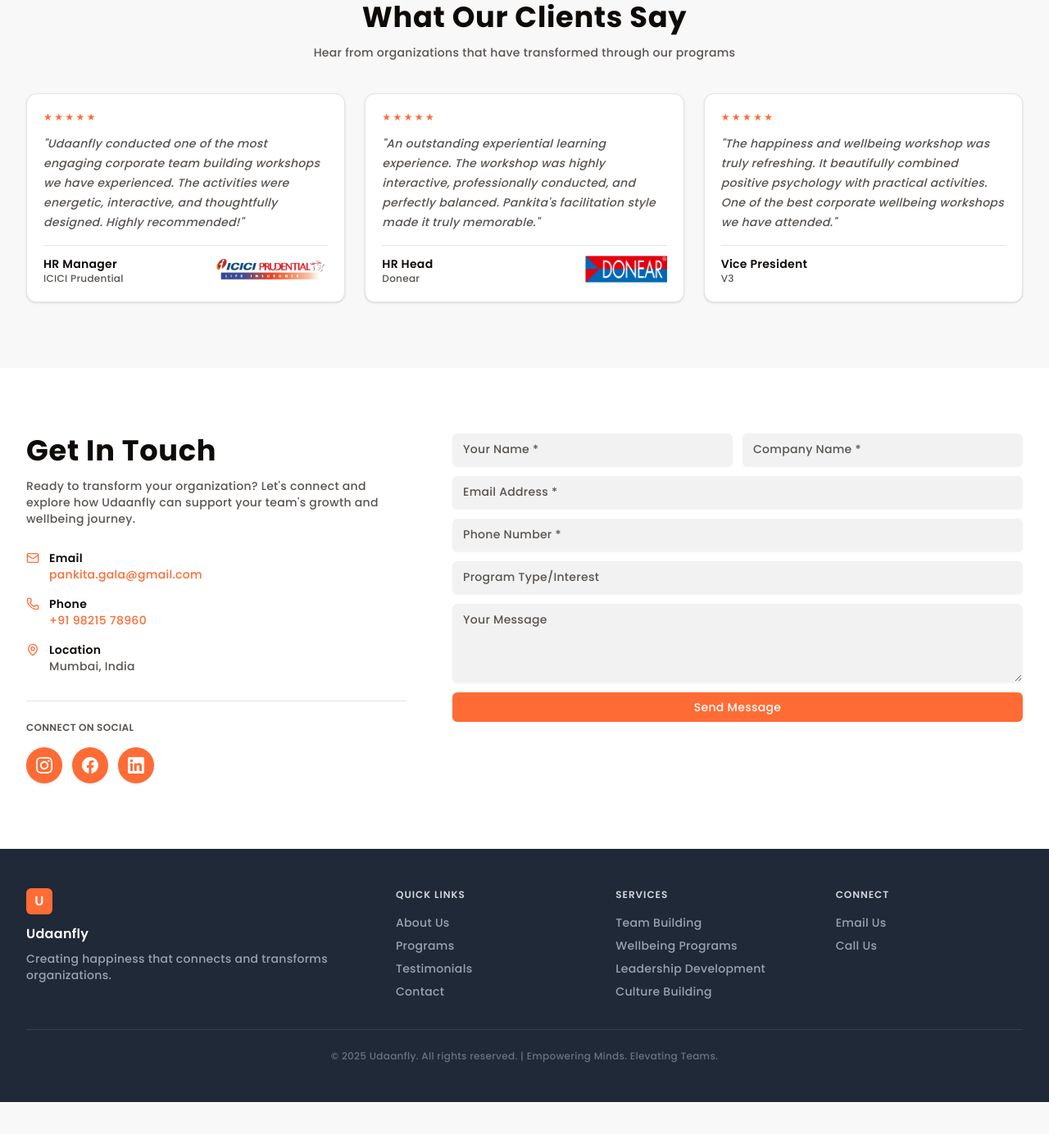
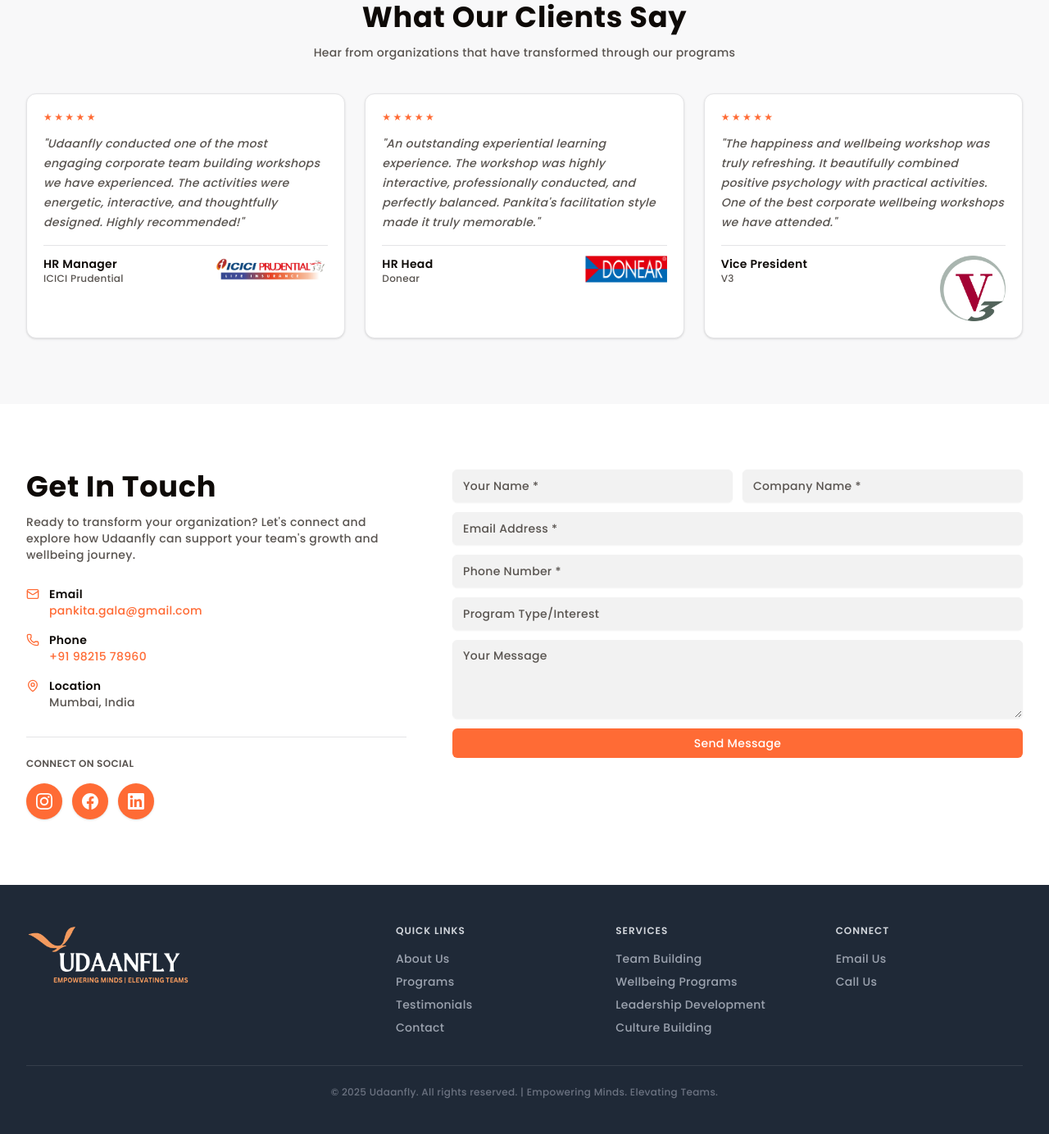
Before and after one commit to mandarj-dev/udaan-fly, a React (Vite) app: page / in a window 1280 px wide. Shown: the part 2223-3607 px from the top of the page at 82% size. Before the commit the page ends 3568 px from the top, so only its background shows below. Built offline with nearby package versions, Linux system fonts and the light colour scheme.

Commit message:
Add footer logo and new organization logo for V3; update logo display logic in App component

```diff
--- a/src/App.jsx
+++ b/src/App.jsx
@@ -6,8 +6,10 @@ import { Card, CardContent } from "./components/ui/card";
 import { Input } from "./components/ui/input";
 import { Textarea } from "./components/ui/textarea";
 import logo from "./assets/udanLogo.jpg"
+import footerLogo from "./assets/udaan fly dark.png"
 import icici from "./assets/icici.png"
 import donear from "./assets/donear.png"
+import v3 from "./assets/v3.png"
 
 const programs = [
   {
@@ -275,12 +277,12 @@ export default function App() {
                       <p className="text-sm font-semibold">{role}</p>
                       <p className="text-xs text-muted-foreground">{org}</p>
                     </div>
-                    {(org === "ICICI Prudential" || org === "Donear") && (
+                    {(org === "ICICI Prudential" || org === "Donear" || org === "V3") && (
                       <div className="logoCont">
                         <img
-                          src={org === "ICICI Prudential" ? icici : donear}
+                          src={org === "ICICI Prudential" ? icici : org === "Donear" ? donear : v3}
                           alt={org}
-                          className={org === "ICICI Prudential" ? "w-[140px]" : "w-[100px]"}
+                          className={org === "ICICI Prudential" ? "w-[140px]" : org === "Donear" ? "w-[100px]" : "w-[80px]"}
                         />
                       </div>
                     )}
@@ -387,9 +389,7 @@ export default function App() {
         <div className="container">
           <div className="grid md:grid-cols-2 lg:grid-cols-[1.8fr_1fr_1fr_1fr] gap-10 pb-9 border-b border-white/10">
             <div>
-              <div className="size-8 rounded-md bg-[#ff6b35] text-white flex items-center justify-center font-semibold mb-3">U</div>
-              <div className="text-white font-semibold mb-2">Udaanfly</div>
-              <p className="text-sm">Creating happiness that connects and transforms organizations.</p>
+              <img src={footerLogo} alt="Udaanfly" className="w-[200px] mb-3" />
             </div>
             <div>
               <h4 className="text-xs font-semibold tracking-[0.08em] uppercase text-[#d1d5db] mb-4">Quick Links</h4>
```
Also changed, not shown: src/assets/udaan fly dark.png (added), src/assets/v3.png (added).
